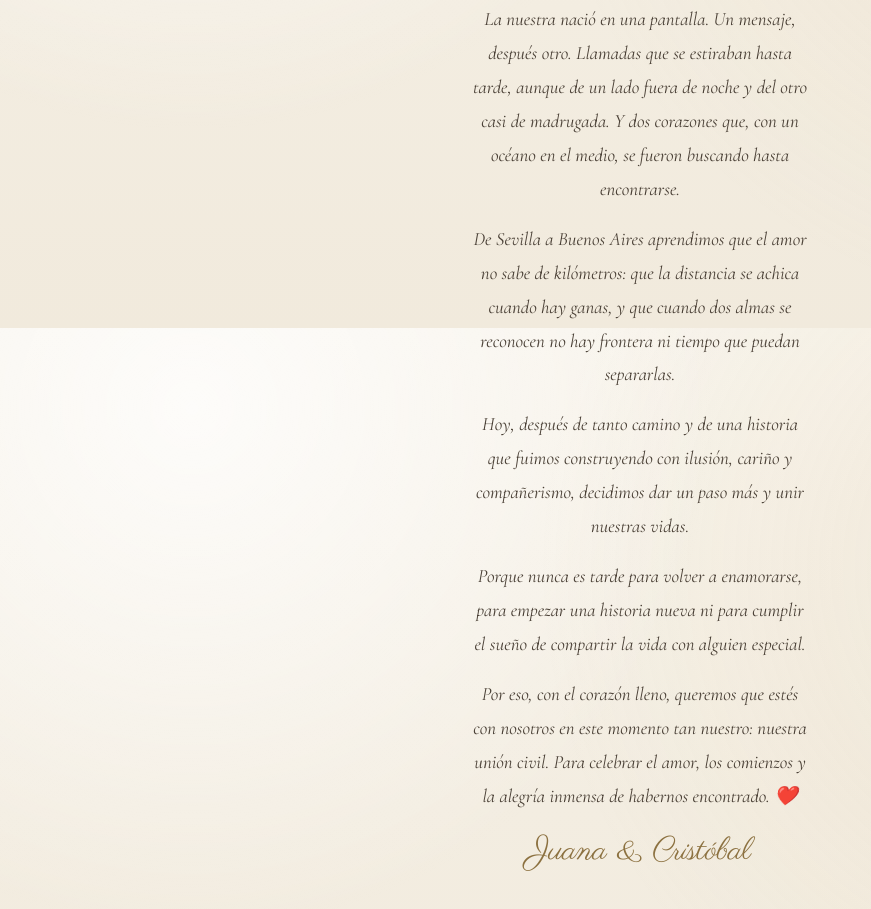
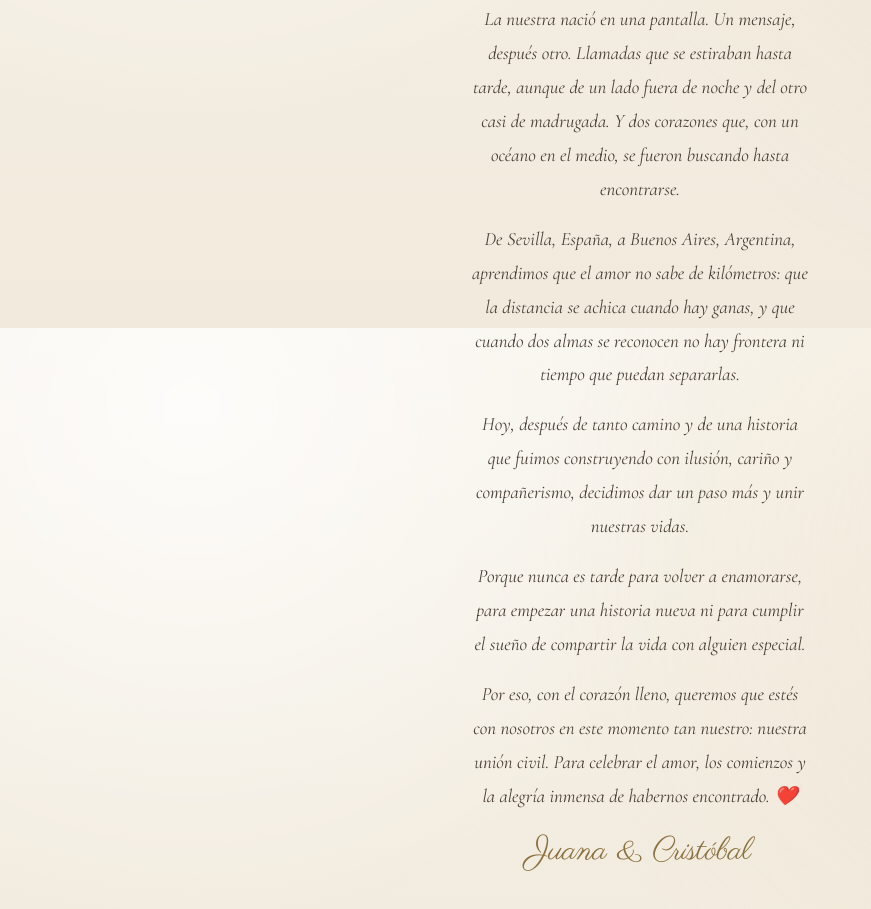
Before and after one commit to NorbertoLoyola/invitaciones-entregas, a plain HTML site: page casamiento-juana-cristobal-2026-12-04/index.html in a window 1280 px wide. Shown: the part 2072-2981 px from the top of the page, without its empty margins (0-871 px from the left). Drawn offline with nearby package versions, Linux system fonts and the light colour scheme.

Commit message:
Juana & Cristobal: ciudades con pais en la historia

```diff
--- a/casamiento-juana-cristobal-2026-12-04/index.html
+++ b/casamiento-juana-cristobal-2026-12-04/index.html
@@ -423,7 +423,7 @@ const CONFIG = {
   historia: [
     "Hay historias que empiezan de la forma más inesperada y, sin que nos demos cuenta, se convierten en lo más lindo que nos pasó en la vida.",
     "La nuestra nació en una pantalla. Un mensaje, después otro. Llamadas que se estiraban hasta tarde, aunque de un lado fuera de noche y del otro casi de madrugada. Y dos corazones que, con un océano en el medio, se fueron buscando hasta encontrarse.",
-    "De Sevilla a Buenos Aires aprendimos que el amor no sabe de kilómetros: que la distancia se achica cuando hay ganas, y que cuando dos almas se reconocen no hay frontera ni tiempo que puedan separarlas.",
+    "De Sevilla, España, a Buenos Aires, Argentina, aprendimos que el amor no sabe de kilómetros: que la distancia se achica cuando hay ganas, y que cuando dos almas se reconocen no hay frontera ni tiempo que puedan separarlas.",
     "Hoy, después de tanto camino y de una historia que fuimos construyendo con ilusión, cariño y compañerismo, decidimos dar un paso más y unir nuestras vidas.",
     "Porque nunca es tarde para volver a enamorarse, para empezar una historia nueva ni para cumplir el sueño de compartir la vida con alguien especial.",
     "Por eso, con el corazón lleno, queremos que estés con nosotros en este momento tan nuestro: nuestra unión civil. Para celebrar el amor, los comienzos y la alegría inmensa de habernos encontrado. ❤️",
```
